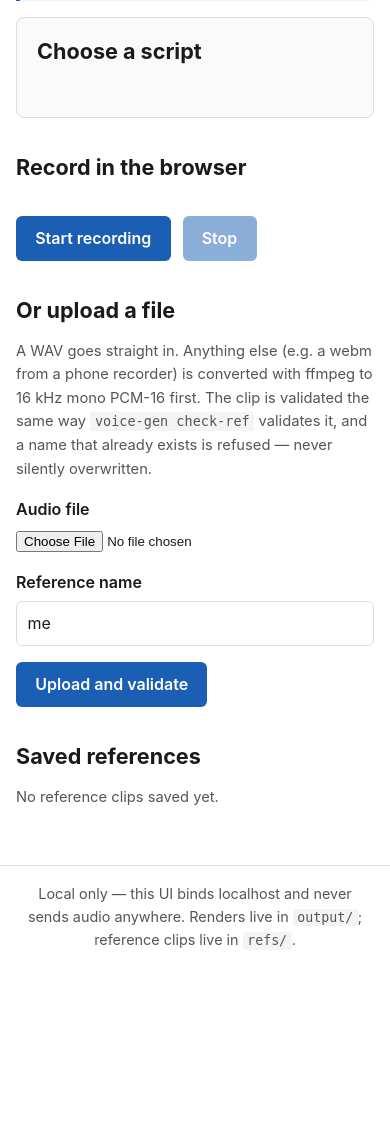
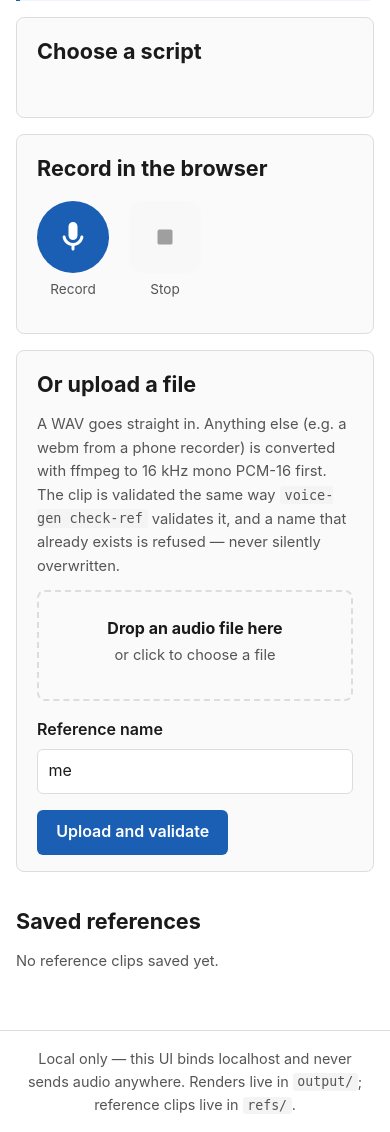
Before and after one commit to enonymous1/voice-generator, a Flask app: page /setup in a window 390 px wide. Shown: the part 778-1910 px from the top of the page. Before the commit the page ends 1726 px from the top, so only its background shows below. Run offline with Flask 3, Linux system fonts and the light colour scheme.

Commit message:
release: v0.5.4 — record + upload cards
Record in the browser and upload are their own cards now. The record
card has a large round microphone button to start and a square stop
button that starts greyed out and turns white once recording begins
(the mic turns red and pulses while it records). The upload card
offers a drag-and-drop zone as well as the file picker; the chosen
file's name shows in the zone before uploading.

```diff
--- a/src/voice_generator/__init__.py
+++ b/src/voice_generator/__init__.py
@@ -1,3 +1,3 @@
 """voice-generator — local FOSS voice cloning (Stage 1 of the Digital Twin pipeline)."""
 
-__version__ = "0.5.3"
+__version__ = "0.5.4"
--- a/src/voice_generator/web/static/style.css
+++ b/src/voice_generator/web/static/style.css
@@ -21,6 +21,9 @@
   --err-bg: #fce8e6;
   --err-ink: #a50e0e;
   --btn-bg: #1a5fb4;
+  --rec-bg: #c5221f;
+  --stop-on-bg: #ffffff;
+  --stop-on-ink: #1a1a1a;
 }
 
 @media (prefers-color-scheme: dark) {
@@ -41,6 +44,9 @@
     --err-bg: #2d1414;
     --err-ink: #f28b82;
     --btn-bg: #2b6cb0;
+    --rec-bg: #d93025;
+    --stop-on-bg: #e8e8e8;
+    --stop-on-ink: #1a1a1a;
   }
 }
 
@@ -208,7 +214,7 @@ audio { width: 100%; margin-top: 0.5rem; }
 
 .card h2 { margin-top: 0; }
 
-/* Equal-height script display: all three script blocks share one grid
+/* Equal-height script display: both script blocks share one grid
    cell, so the card is as tall as the tallest script and swapping
    scripts never moves the rest of the page. Hidden blocks stay in
    layout (visibility, not display) so they still define the height —
@@ -218,6 +224,97 @@ audio { width: 100%; margin-top: 0.5rem; }
 .script-stack > .script-block { grid-area: 1 / 1; }
 .script-block[hidden] { display: block; visibility: hidden; }
 
+/* Record controls: a big round mic button to start, a square stop
+   button that starts greyed out and turns white once recording. */
+.rec-controls {
+  display: flex;
+  gap: 1.25rem;
+  align-items: flex-start;
+  margin: 1rem 0;
+}
+
+.rec-controls #rec-timer { align-self: center; }
+
+.rec-control {
+  display: flex;
+  flex-direction: column;
+  align-items: center;
+  gap: 0.35rem;
+}
+
+.rec-label { font-size: 0.85rem; color: var(--muted); }
+
+.rec-btn {
+  width: 72px;
+  height: 72px;
+  border: none;
+  padding: 0;
+  margin-top: 0;
+  display: flex;
+  align-items: center;
+  justify-content: center;
+  cursor: pointer;
+  background: var(--btn-bg);
+  color: #fff;
+}
+
+.rec-btn.mic { border-radius: 50%; }
+.rec-btn.mic svg { width: 36px; height: 36px; }
+
+.rec-btn.mic.recording {
+  background: var(--rec-bg);
+  animation: rec-pulse 1.5s infinite;
+}
+
+.rec-btn.stop {
+  border-radius: 14px;
+  background: var(--th-bg);
+  color: var(--muted);
+  opacity: 0.55;
+  cursor: default;
+}
+
+.rec-btn.stop svg { width: 30px; height: 30px; }
+
+.rec-btn.stop:enabled {
+  background: var(--stop-on-bg);
+  color: var(--stop-on-ink);
+  opacity: 1;
+  cursor: pointer;
+}
+
+@keyframes rec-pulse {
+  0% { box-shadow: 0 0 0 0 rgba(197, 34, 31, 0.45); }
+  70% { box-shadow: 0 0 0 14px rgba(197, 34, 31, 0); }
+  100% { box-shadow: 0 0 0 0 rgba(197, 34, 31, 0); }
+}
+
+/* Upload drop zone: dashed target that is also the file picker. */
+.dropzone {
+  border: 2px dashed var(--line);
+  border-radius: 8px;
+  padding: 1.5rem 1rem;
+  text-align: center;
+  color: var(--muted);
+  cursor: pointer;
+  margin: 0.75rem 0;
+}
+
+.dropzone.dragover {
+  border-color: var(--accent);
+  background: var(--callout-bg);
+  color: var(--ink);
+}
+
+.dropzone strong { color: var(--ink); }
+
+.dropzone-file {
+  display: block;
+  margin-top: 0.5rem;
+  color: var(--ink);
+  font-weight: 600;
+}
+
 footer {
   border-top: 1px solid var(--line);
   padding: 1rem;
--- a/src/voice_generator/web/templates/setup.html
+++ b/src/voice_generator/web/templates/setup.html
@@ -47,15 +47,26 @@ automatically.</p>
   </div>
 </section>
 
+<section class="card" aria-label="Record in the browser">
   <h2>Record in the browser</h2>
   <div id="rec-unsupported" class="callout warn" hidden>
     This browser cannot record audio here — use the file upload below
     instead.
   </div>
   <div id="rec-ui">
-  <div class="btn-row">
-    <button type="button" id="rec-start">Start recording</button>
-    <button type="button" id="rec-stop" disabled>Stop</button>
+    <div class="rec-controls">
+      <div class="rec-control">
+        <button type="button" id="rec-start" class="rec-btn mic" aria-label="Start recording">
+          <svg viewBox="0 0 24 24" aria-hidden="true"><path fill="currentColor" d="M12 14c1.66 0 3-1.34 3-3V5c0-1.66-1.34-3-3-3S9 3.34 9 5v6c0 1.66 1.34 3 3 3zm5.91-3c-.49 0-.9.36-.98.85C16.52 14.2 14.47 16 12 16s-4.52-1.8-4.93-4.15c-.08-.49-.49-.85-.98-.85-.61 0-1.09.54-1 1.14.49 3 2.89 5.35 5.91 5.78V20c0 .55.45 1 1 1s1-.45 1-1v-2.08c3.02-.43 5.42-2.78 5.91-5.78.08-.6-.39-1.14-1-1.14z"/></svg>
+        </button>
+        <span class="rec-label">Record</span>
+      </div>
+      <div class="rec-control">
+        <button type="button" id="rec-stop" class="rec-btn stop" aria-label="Stop recording" disabled>
+          <svg viewBox="0 0 24 24" aria-hidden="true"><rect x="6" y="6" width="12" height="12" rx="1.5" fill="currentColor"/></svg>
+        </button>
+        <span class="rec-label">Stop</span>
+      </div>
       <span id="rec-timer" class="muted"></span>
     </div>
     <audio id="rec-playback" controls hidden></audio>
@@ -66,7 +77,9 @@ automatically.</p>
       <span id="rec-status" class="muted"></span>
     </div>
   </div>
+</section>
 
+<section class="card" aria-label="Upload a file">
   <h2>Or upload a file</h2>
   <p class="muted">A WAV goes straight in. Anything else (e.g. a webm
   from a phone recorder) is converted with ffmpeg to 16 kHz mono PCM-16
@@ -75,12 +88,17 @@ validates it, and a name that already exists is refused — never silently
   overwritten.</p>
   <form method="post" action="{{ url_for('setup_upload') }}" enctype="multipart/form-data">
     <input type="hidden" name="script" id="script-id" value="range">
-  <label for="clip">Audio file</label>
-  <input type="file" id="clip" name="clip" accept="audio/*,.wav,.webm,.m4a,.mp3,.ogg">
+    <div class="dropzone" id="dropzone" role="button" tabindex="0" aria-label="Drop an audio file here, or press Enter to choose one">
+      <strong>Drop an audio file here</strong><br>
+      <span class="muted">or click to choose a file</span><br>
+      <span id="dropzone-file" class="dropzone-file"></span>
+    </div>
+    <input type="file" id="clip" name="clip" accept="audio/*,.wav,.webm,.m4a,.mp3,.ogg" hidden>
     <label for="name">Reference name</label>
     <input type="text" id="name" name="name" value="me">
     <input type="submit" value="Upload and validate">
   </form>
+</section>
 
 <h2>Saved references</h2>
 {% if refs %}
@@ -119,6 +137,44 @@ overwritten.</p>
   var supported = !!(navigator.mediaDevices && window.MediaRecorder);
   document.getElementById("rec-unsupported").hidden = supported;
   document.getElementById("rec-ui").hidden = !supported;
+
+  // Drag-and-drop upload: the drop zone is the file picker (click or
+  // Enter to browse), and a dropped file lands in the form's file
+  // input. Runs whether or not this browser can record.
+  var dropzone = document.getElementById("dropzone");
+  var fileInput = document.getElementById("clip");
+  var fileNameEl = document.getElementById("dropzone-file");
+  function showFile(file) {
+    fileNameEl.textContent = file
+      ? file.name + " (" + Math.round(file.size / 1024) + " KB)"
+      : "";
+  }
+  dropzone.addEventListener("click", function () { fileInput.click(); });
+  dropzone.addEventListener("keydown", function (e) {
+    if (e.key === "Enter" || e.key === " ") { e.preventDefault(); fileInput.click(); }
+  });
+  ["dragenter", "dragover"].forEach(function (ev) {
+    dropzone.addEventListener(ev, function (e) {
+      e.preventDefault();
+      dropzone.classList.add("dragover");
+    });
+  });
+  ["dragleave", "drop"].forEach(function (ev) {
+    dropzone.addEventListener(ev, function (e) {
+      e.preventDefault();
+      dropzone.classList.remove("dragover");
+    });
+  });
+  dropzone.addEventListener("drop", function (e) {
+    var file = e.dataTransfer.files && e.dataTransfer.files[0];
+    if (!file) return;
+    var dt = new DataTransfer();
+    dt.items.add(file);
+    fileInput.files = dt.files;
+    showFile(file);
+  });
+  fileInput.addEventListener("change", function () { showFile(fileInput.files[0]); });
+
   if (!supported) return;
 
   var startBtn = document.getElementById("rec-start");
@@ -148,6 +204,7 @@ overwritten.</p>
         timerEl.textContent = Math.floor((Date.now() - startedAt) / 1000) + "s";
       }, 250);
       startBtn.disabled = true;
+      startBtn.classList.add("recording");
       stopBtn.disabled = false;
     }).catch(function (err) {
       statusEl.textContent = "Microphone error: " + err.message;
@@ -158,6 +215,7 @@ overwritten.</p>
     if (rec && rec.state !== "inactive") rec.stop();
     clearInterval(timer);
     startBtn.disabled = false;
+    startBtn.classList.remove("recording");
     stopBtn.disabled = true;
   });
 
```
Also changed, not shown: tests/test_web.py (+22 -1 lines), CHANGELOG.md, README.md. Lines whose indentation alone changed are shown as unchanged.
